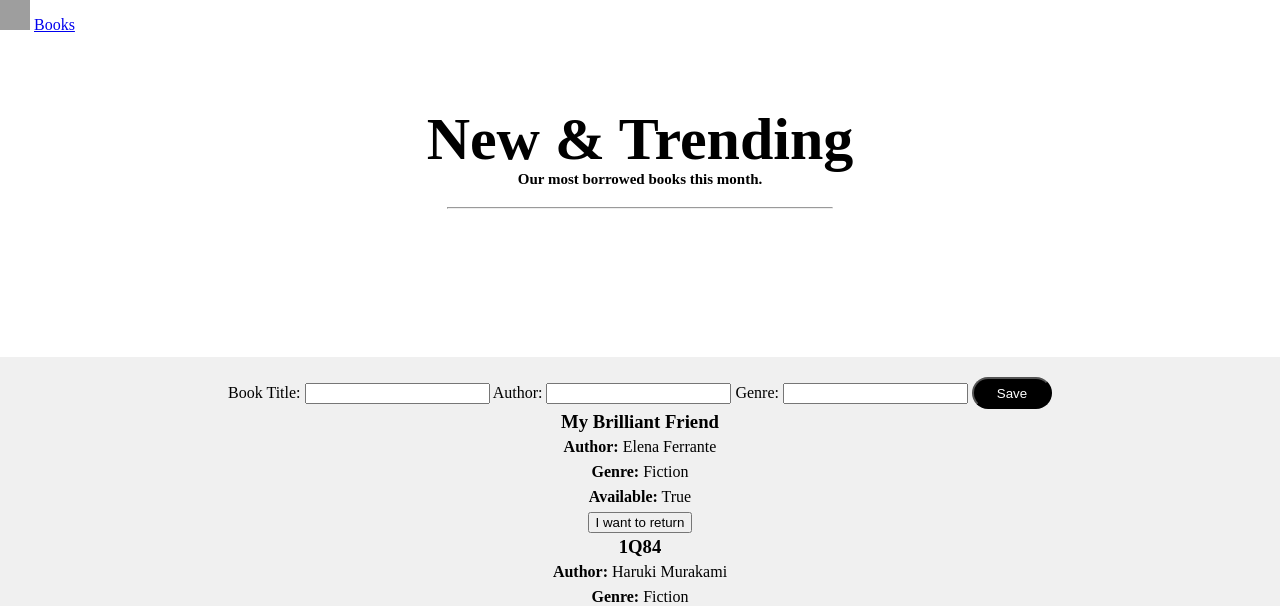
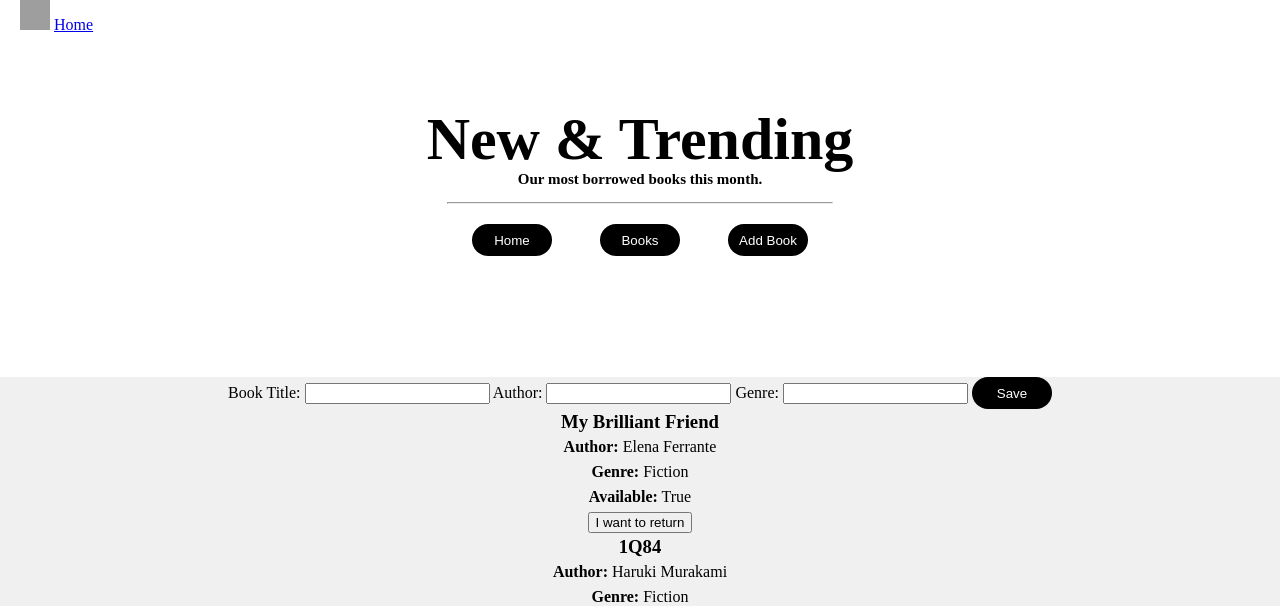
Before and after one commit to xiaowuuu/week3_weekend_hw, a Flask app: page /books in a window 1280 px wide. Shown: the top 606 px of the page. Run offline with Flask 3, Linux system fonts and the light colour scheme; grey boxes are pictures that could not be loaded.

Commit message:
update css

```diff
--- a/static/style.css
+++ b/static/style.css
@@ -12,12 +12,16 @@ full screen
 }
 
 html {
-    font-family:'Times New Roman', Times, serif;
+    font-family: 'Times New Roman', Times, serif;
     line-height: 25px;
 }
 
 .header {
     background-color: #ffffff;
+}
+
+.container_header {
+    margin-left: 20px;
 }
 
 .header_logo_img {
@@ -36,20 +40,36 @@ html {
     text-align: center;
 }
 
-.hero__title_text{
+.hero__title_text {
     font-size: 60px;
     margin: 90px 0 0 0;
 }
 
 .subtitle_text {
     font-size: 15px;
-    margin:15px 0 15px 0;
+    margin: 15px 0 10px 0;
 }
 
 hr {
     width: 30%;
-    margin:auto;
+    margin: auto;
+}
 
+/* homepage button */
+.container_button {
+    width: 30%;
+    display: flex;
+    justify-content: space-between;
+    margin-top: 20px;
+}
+
+.menu_button {
+    background-color: black;
+    border-radius: 20px;
+    color: white;
+    width: 5rem;
+    height: 2rem;
+    border: none;
 }
 
 /* form in the center */
@@ -65,7 +85,10 @@ hr {
     color: white;
     width: 5rem;
     height: 2rem;
+    border: none;
 }
+
+
 
 .container {
     display: block;
--- a/templates/base.jinja
+++ b/templates/base.jinja
@@ -1,20 +1,32 @@
 <!DOCTYPE html>
 <html lang="en">
+
 <head>
     <meta charset="UTF-8">
     <meta name="viewport" content="width=device-width, initial-scale=1.0">
     <title>{{ title }}</title>
-    <link rel="stylesheet" href="{{ url_for('static', filename='style.css') }}"
-/>
+    <link rel="stylesheet" href="{{ url_for('static', filename='style.css') }}" />
 </head>
 <header class="header">
     <div class="container_header">
         <span class="header_logo"><img class="header_logo_img" src="static/book_logo.png" alt="book logo"></span>
-<span class="header_menu"><a class="header_menu" href="/books">Books</a></span>
+        <span class="header_menu"><a class="header_menu" href="/">Home</a></span>
     </div>
 </header>
 
-
+<div class="hero_text">
+    {# new & trending #}
+    <h1 class="hero__title_text">{{ title }}</h1>
+    <h3 class="subtitle_text">Our most borrowed books this month.</h3>
+    <hr>
+    {# homepage 3 buttons #}
+    <div class="container_button">
+        <button class="menu_button" onclick="location.href='/'" type="button">Home</button>
+        <button class="menu_button" onclick="location.href='/books'" type="button">Books</button>
+        <button class="menu_button" onclick="location.href='/books/new'" type="button">Add Book</button>
+    </div>
+</div>
+<main>
     <section class="hero">
         <div class="container hero_wrapper">
             {% block content %}
@@ -22,6 +34,6 @@
             {% endblock content %}
         </div>
     </section>
-</body>
-</div>
+</main>
+
 </html>
--- a/templates/index.jinja
+++ b/templates/index.jinja
@@ -1,10 +1,5 @@
 {% extends 'base.jinja' %} {% block content %}
-    <div class="hero_text">
-    {# new & trending #}
-    <h1 class="hero__title_text">{{ title }}</h1>
-    <h3 class="subtitle_text">Our most borrowed books this month.</h3>
-    <hr>
-    </div>
+
 
 <section class="form">
     <div class="form_container"></div>
@@ -32,7 +27,7 @@
 <p><b>Available:</b> {{ book.checked_out }}</p>
 <form action="/books/rent/<index>">
 
-{% if  book_unavailable %}
+    {% if book_unavailable %}
     <input type="button" value="I want to borrow">
     {% else %}
     <input type="button" value="I want to return">
```
Also changed, not shown: templates/individual_book.jinja (+5 -5 lines). Lines whose indentation alone changed are shown as unchanged.
